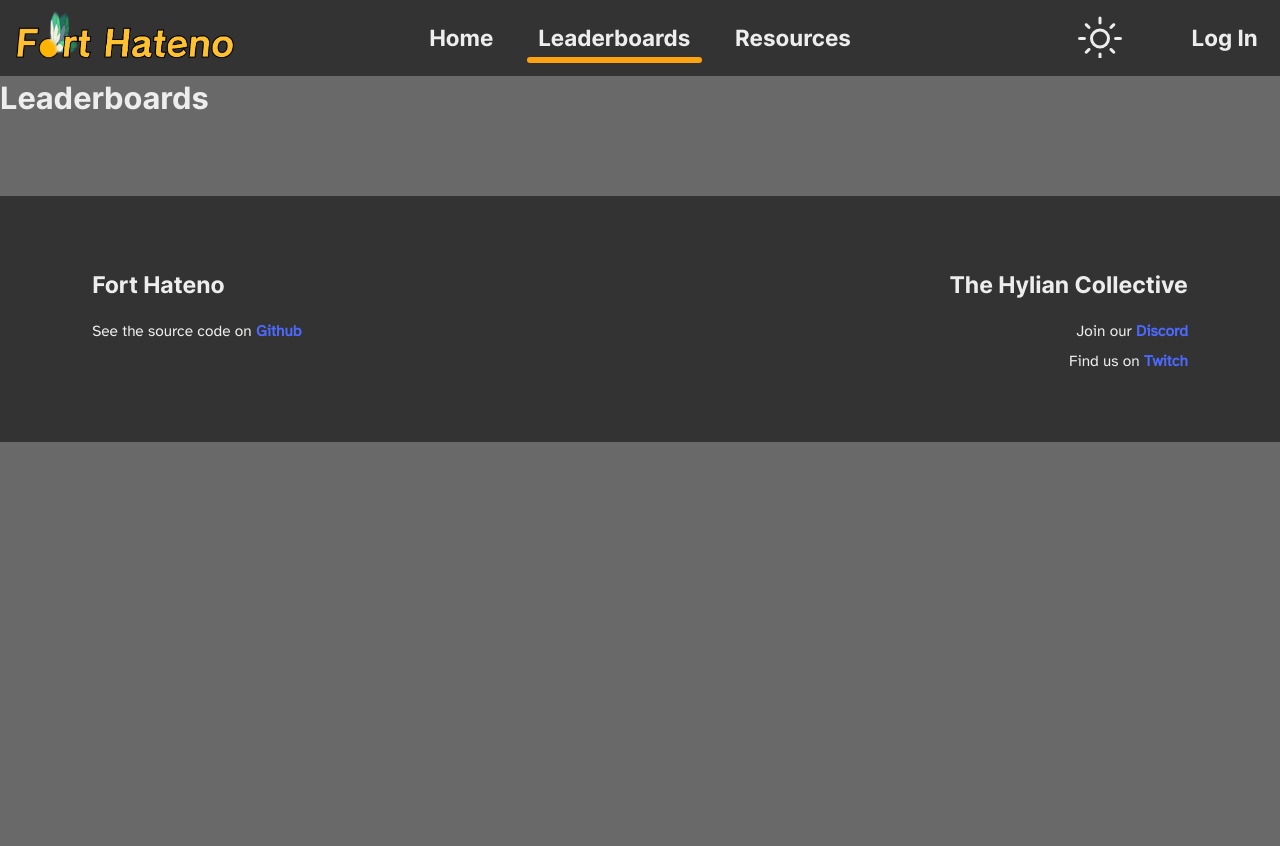
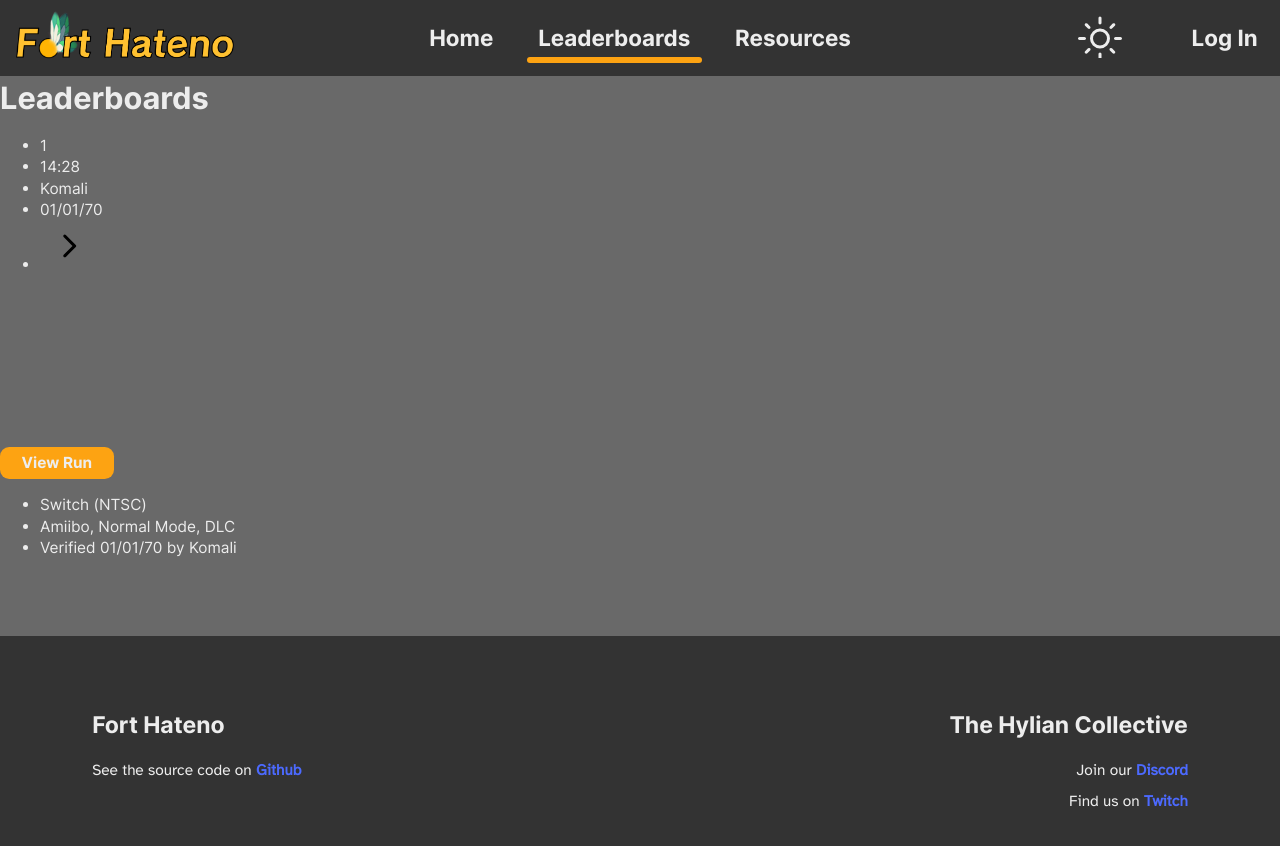
Before and after one commit to BotWCollective/botw-sr-website, a Next.js app: page /leaderboards in a window 1280 px wide. Shown: the top 846 px of the page. Before the commit the page ends 800 px from the top, so only its background shows below. Built offline with nearby package versions, Linux system fonts and the light colour scheme.

Commit message:
Create HTML for an individual run

```diff
--- /dev/null
+++ b/components/Run.tsx
@@ -0,0 +1,61 @@
+import Button from './ButtonPrimary';
+import styles from './Run.module.scss';
+
+type Props = {
+  position?: number;
+  runnerName?: string;
+  runTime?: string;
+  runDate?: string;
+  verificationDate?: string;
+  verifierName?: string;
+  variables?: object[];
+};
+
+const arrowSVG = <svg xmlns="http://www.w3.org/2000/svg" height="48" width="48"><path d="M17.7 34.9q-.4-.5-.425-1.1-.025-.6.425-1.05l8.8-8.8-8.85-8.85q-.4-.4-.375-1.075.025-.675.425-1.075.5-.5 1.075-.475.575.025 1.025.475l9.95 9.95q.25.25.35.5.1.25.1.55 0 .3-.1.55-.1.25-.35.5l-9.9 9.9q-.45.45-1.05.425-.6-.025-1.1-.425Z"/></svg>
+
+export default function Run({position, runnerName, runTime, runDate, verificationDate, verifierName, variables}: Props) {
+
+  // const styling = {
+  //   switch (position) {
+  //     case 1:
+  //       "--clr-position": "var(--clr-first)",
+  //       break;
+  //     case 2:
+  //       "--clr-position": "var(--clr-second)",
+  //       break;
+  //     case 3:
+  //       "--clr-position": "var(--clr-third)",
+  //       break;
+  //     default:
+  //       break;
+  //   }
+  // }
+
+  return (
+    <div className={styles.run}>
+      <div className="run_summary">
+        <ul>
+          <li>{position}</li>
+          <li>{runTime}</li>
+          <li>{runnerName}</li>
+          <li>{runDate}</li>
+          <li><button>{arrowSVG}</button></li>
+        </ul>
+      </div>
+      <div className="run_extended">
+        <div className="run_extended_video">
+          <iframe src="" frameBorder="0"></iframe>
+          <Button>View Run</Button>
+        </div>
+        <div className="run_extended_info">
+          <ul>
+            {variables}
+            <li>
+              Verified {verificationDate} by <span>{verifierName}</span>
+            </li>
+          </ul>
+        </div>
+      </div>
+    </div>
+  )
+}
--- a/pages/global.scss
+++ b/pages/global.scss
@@ -56,6 +56,10 @@
   --clr-blue-500: hsl(230, 100%, 65%);
   --clr-blue-400: hsl(230, 100%, 75%);
 
+  --clr-first: var(--clr-accent-400);
+  --clr-second: var(--clr-grey-700);
+  --clr-third: hsl(27, 100%, 35%);
+
   --fw-normal: 400;
   --fw-bold: 700;
   --fw-black: 900;
--- a/pages/leaderboards.tsx
+++ b/pages/leaderboards.tsx
@@ -1,8 +1,21 @@
 import Layout from '../components/Layout';
+import Run from "../components/Run"
 
 const Leaderboards = () => (
   <Layout title="Home | Next.js + TypeScript Example">
     <h1>Leaderboards</h1>
+    <Run
+      position={1}
+      runnerName='Komali'
+      runTime='14:28'
+      runDate='01/01/70'
+      verificationDate='01/01/70'
+      verifierName='Komali'
+      variables={[
+        <li>Switch (NTSC)</li>,
+        <li>Amiibo, Normal Mode, DLC</li>
+      ]}
+    ></Run>
   </Layout>
 );
 
```
Also changed, not shown: components/Run.Module.scss (added).
